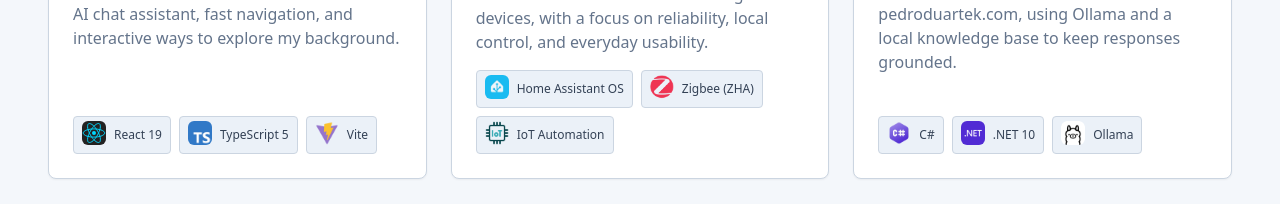
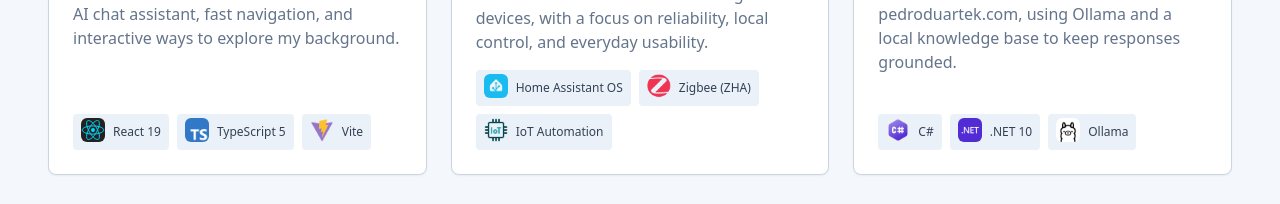
Before and after one commit to pedroduartek/personal-website.ai, a React (Vite) app in the folder apps/web/: page / in a window 1280 px wide. Shown: the part 830-1034 px from the top of the page. Built offline with nearby package versions, Linux system fonts and the light colour scheme; no server answers.

Commit message:
feat: simplify theme-chip and theme-kbd styles by removing redundant border properties

```diff
--- a/apps/web/src/index.css
+++ b/apps/web/src/index.css
@@ -82,11 +82,11 @@
   }
 
   .theme-chip {
-    @apply inline-flex items-center gap-2 rounded border border-border bg-surface-muted px-2 py-1 text-xs text-foreground-muted;
+    @apply inline-flex items-center gap-2 rounded bg-surface-muted px-2 py-1 text-xs text-foreground-muted;
   }
 
   .theme-kbd {
-    @apply rounded border border-border bg-surface-muted px-1.5 py-0.5 text-xs text-foreground-subtle;
+    @apply rounded bg-surface-muted px-1.5 py-0.5 text-xs text-foreground-subtle;
   }
 
   .theme-prose {
```
